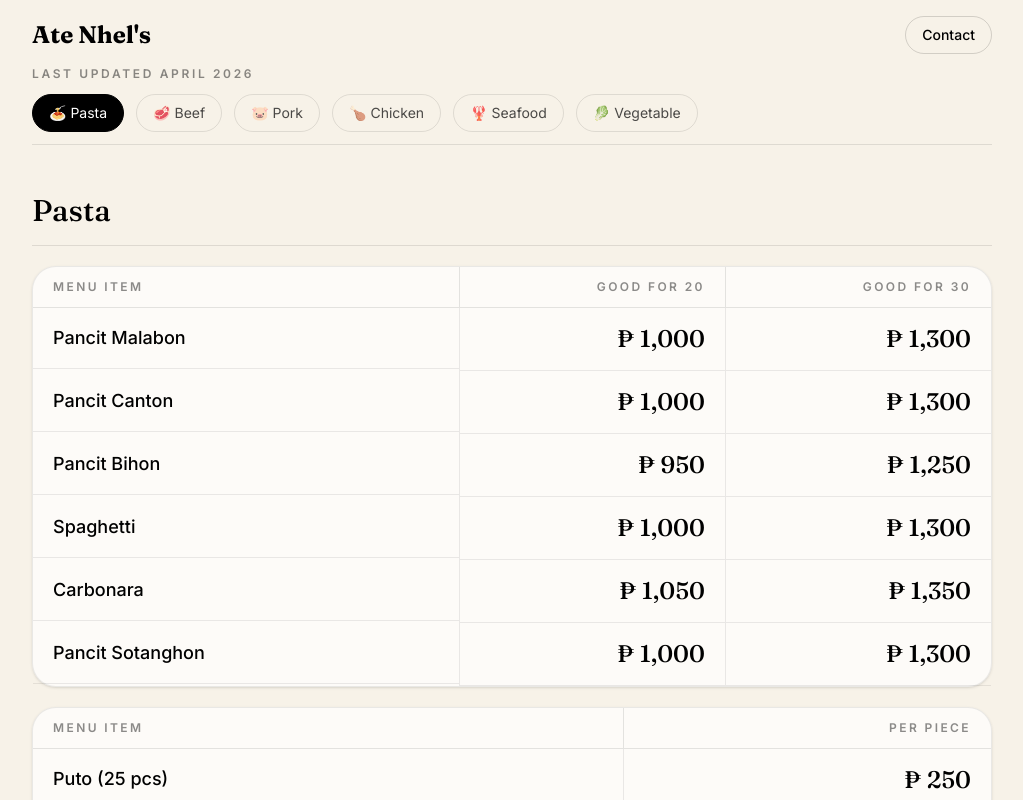
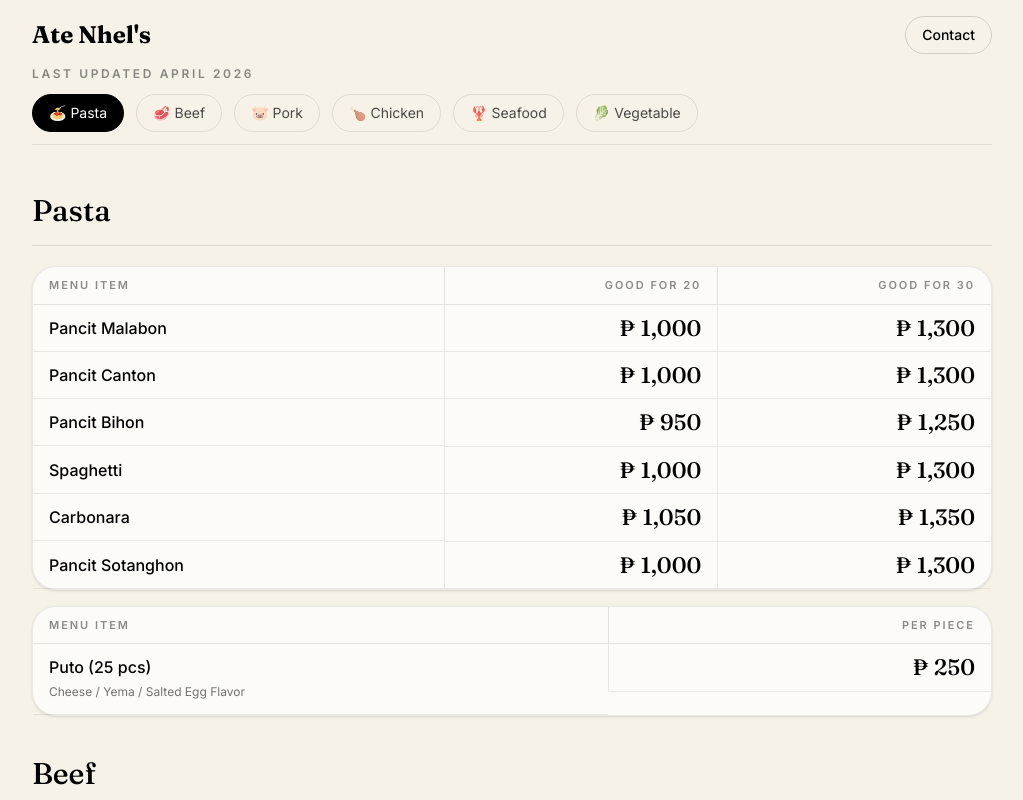
Before and after one commit to andreycruz16/ate-nhels, a React (Vite) app: page / in a window 1280 px wide. Shown: the top 800 px of the page, without its empty margins (128-1151 px from the left). Built offline with nearby package versions, Linux system fonts and the light colour scheme.

Commit message:
make site more compact

```diff
--- a/src/App.tsx
+++ b/src/App.tsx
@@ -30,9 +30,9 @@ function App() {
     items: MenuItem[],
     options?: { title?: string },
   ) => (
-    <div className="mt-5 first:mt-0">
+    <div className="mt-4 first:mt-0">
       {options?.title ? (
-        <p className="mb-3 text-sm font-semibold uppercase tracking-[0.2em] text-black/45">
+        <p className="mb-2 text-xs font-semibold uppercase tracking-[0.18em] text-black/45 sm:text-sm">
           {options.title}
         </p>
       ) : null}
@@ -40,21 +40,21 @@ function App() {
       <div className="rounded-3xl border border-black/8 bg-white/70 shadow-sm">
         <div className="divide-y divide-black/8 sm:hidden">
           {items.map((item) => (
-            <article key={`${options?.title ?? "table"}-${item.name}`} className="px-4 py-4">
-              <p className="text-base font-medium text-black">{item.name}</p>
+            <article key={`${options?.title ?? "table"}-${item.name}`} className="px-4 py-3">
+              <p className="text-[15px] font-medium leading-snug text-black">{item.name}</p>
               {item.note ? (
-                <p className="mt-1 whitespace-pre-line text-sm text-black/55">{item.note}</p>
+                <p className="mt-1 whitespace-pre-line text-xs leading-relaxed text-black/55">{item.note}</p>
               ) : null}
-              <div className="mt-3 grid gap-2">
+              <div className="mt-2.5 grid gap-1.5">
                 {servings.map((serving, index) => (
                   <div
                     key={`${options?.title ?? "table"}-${item.name}-${serving}`}
-                    className="flex items-center justify-between gap-3 rounded-2xl bg-black/[0.03] px-3 py-2"
+                    className="flex items-center justify-between gap-3 rounded-2xl bg-black/[0.03] px-3 py-1.5"
                   >
-                    <p className="text-[11px] font-semibold uppercase tracking-[0.18em] text-black/45">
+                    <p className="text-[10px] font-semibold uppercase tracking-[0.16em] text-black/45">
                       {serving}
                     </p>
-                    <p className="font-display text-xl leading-none text-black">
+                    <p className="font-display text-lg leading-none text-black">
                       {item.prices[index] || "-"}
                     </p>
                   </div>
@@ -67,15 +67,15 @@ function App() {
         <div className="hidden overflow-x-auto sm:block">
           <div
             className="grid min-w-[42rem] items-start"
-            style={{ gridTemplateColumns: `minmax(16rem, 1.6fr) repeat(${servings.length}, minmax(9rem, 1fr))` }}
+            style={{ gridTemplateColumns: `minmax(15rem, 1.5fr) repeat(${servings.length}, minmax(7rem, 1fr))` }}
           >
-            <div className="border-b border-black/10 px-4 py-3 text-left text-xs font-semibold uppercase tracking-[0.2em] text-black/45 sm:px-5">
+            <div className="border-b border-black/10 px-4 py-2.5 text-left text-[11px] font-semibold uppercase tracking-[0.18em] text-black/45 sm:px-4">
               Menu Item
             </div>
             {servings.map((serving) => (
               <div
                 key={`${options?.title ?? "table"}-${serving}`}
-                className="border-b border-l border-black/10 px-4 py-3 text-left text-xs font-semibold uppercase tracking-[0.2em] text-black/45 sm:px-5 sm:text-right"
+                className="border-b border-l border-black/10 px-4 py-2.5 text-left text-[11px] font-semibold uppercase tracking-[0.18em] text-black/45 sm:px-4 sm:text-right"
               >
                 {serving}
               </div>
@@ -83,18 +83,18 @@ function App() {
 
             {items.map((item) => (
               <Fragment key={`${options?.title ?? "table"}-${item.name}`}>
-                <div className="border-b border-black/8 px-4 py-4 sm:px-5">
-                  <p className="text-base font-medium text-black sm:text-lg">{item.name}</p>
+                <div className="border-b border-black/8 px-4 py-3 sm:px-4">
+                  <p className="text-[15px] font-medium leading-snug text-black sm:text-base">{item.name}</p>
                   {item.note ? (
-                    <p className="mt-1 whitespace-pre-line text-sm text-black/55">{item.note}</p>
+                    <p className="mt-1 whitespace-pre-line text-xs leading-relaxed text-black/55">{item.note}</p>
                   ) : null}
                 </div>
                 {servings.map((serving, index) => (
                   <div
                     key={`${options?.title ?? "table"}-${item.name}-${serving}`}
-                    className="border-b border-l border-black/8 px-4 py-4 text-left sm:px-5 sm:text-right"
+                    className="border-b border-l border-black/8 px-4 py-3 text-left sm:px-4 sm:text-right"
                   >
-                    <p className="font-display text-2xl leading-tight text-black">
+                    <p className="font-display text-xl leading-none text-black sm:text-[1.4rem]">
                       {item.prices[index] || "-"}
                     </p>
                   </div>
```
